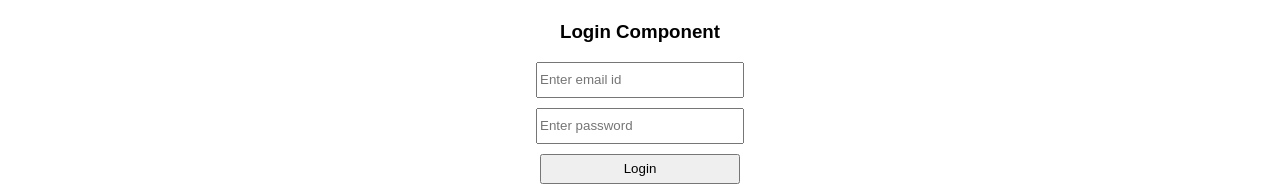
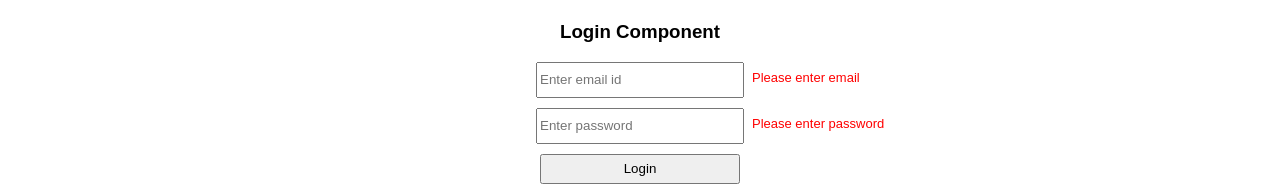
Before and after one commit to keshavbansal5766/Resturant-app, a Next.js app: page /restaurant in a window 1280 px wide. Both pictures are taken after a click on the button "Login". Shown: the part 221-415 px from the top of the page. Built offline with nearby package versions, Linux system fonts and the light colour scheme.

Commit message:
Show Error on login ui please fill empty input fields

```diff
--- a/src/app/_components/restaurantLogin.js
+++ b/src/app/_components/restaurantLogin.js
@@ -1,26 +1,54 @@
-import React from "react";
+import React, { useState } from "react";
 
 const RestaurantLogin = () => {
+  const [email, setEmail] = useState("");
+  const [password, setPassword] = useState("");
+  const [error, setError] = useState(false);
+
+  const handleLogin = () => {
+    if (!email || !password) {
+      setError(true);
+      return false;
+    } else {
+      setError(false);
+    }
+    console.log(email, password);
+    setEmail("");
+    setPassword("");
+  };
+
   return (
     <>
       <h3>Login Component</h3>
       <div>
         <div className="input-wrapper">
           <input
+            value={email}
+            onChange={(e) => setEmail(e.target.value)}
             className="input-field"
             type="text"
             placeholder="Enter email id"
           />
+          {error && !email && (
+            <span className="input-error">Please enter email</span>
+          )}
         </div>
         <div className="input-wrapper">
           <input
+            value={password}
+            onChange={(e) => setPassword(e.target.value)}
             className="input-field"
             type="password"
             placeholder="Enter password"
           />
+          {error && !password && (
+            <span className="input-error">Please enter password</span>
+          )}
         </div>
         <div className="input-wrapper">
-          <button className="button">Login</button>
+          <button onClick={handleLogin} className="button">
+            Login
+          </button>
         </div>
       </div>
     </>
--- a/src/app/_components/restaurantSignUP.js
+++ b/src/app/_components/restaurantSignUP.js
@@ -67,7 +67,7 @@
             value={email}
             onChange={(e) => setEmail(e.target.value)}
             className="input-field"
-            type="email"
+            type="text"
             placeholder="Enter email id"
           />
           {error && !email && (
```
